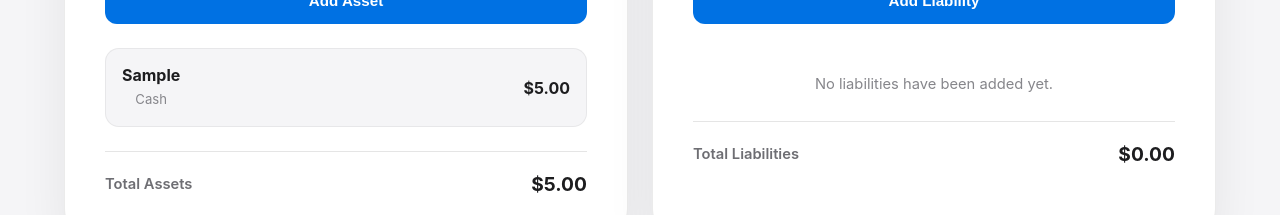
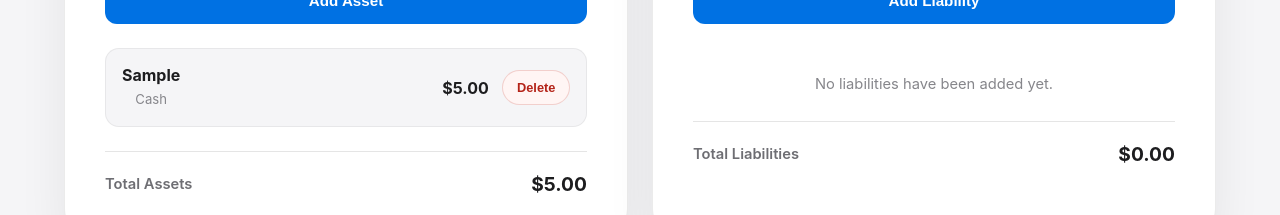
Before and after one commit to fejide/net-worth-calculator, a React (Vite) app: page /net-worth in a window 1280 px wide. Both pictures are taken after typing "Sample", "5" into the empty fields and a click on the button "Add Asset". Shown: the part 982-1197 px from the top of the page. Built offline with nearby package versions, Linux system fonts and the light colour scheme.

Commit message:
feat: add delete buttons for Assets & Liabilities
Signed-off-by: Joshua Brown <97815918+fejide@users.noreply.github.com>

```diff
--- a/src/index.css
+++ b/src/index.css
@@ -696,3 +696,49 @@ main {
     flex-direction: column;
   }
 }
+
+/* =========================================================
+   FINANCE ENTRY ACTIONS - (DELETE BUTTONS FOR ASSETS & LIABILITIES)
+========================================================= */
+
+.entry-actions {
+  display: flex;
+  align-items: center;
+  gap: 0.85rem;
+}
+
+.delete-entry-button {
+  padding: 0.55rem 0.85rem;
+
+  color: #b42318;
+  background-color: #fff5f4;
+
+  border: 1px solid rgba(180, 35, 24, 0.18);
+  border-radius: 999px;
+
+  font-size: 0.8rem;
+  font-weight: 650;
+
+  cursor: pointer;
+
+  transition:
+    background-color 0.2s ease,
+    border-color 0.2s ease,
+    color 0.2s ease,
+    transform 0.2s ease;
+}
+
+.delete-entry-button:hover {
+  color: #ffffff;
+  background-color: #d92d20;
+  border-color: #d92d20;
+
+  transform: translateY(-1px);
+}
+
+@media (max-width: 600px) {
+  .entry-actions {
+    width: 100%;
+    justify-content: space-between;
+  }
+}
--- a/src/pages/NetWorthPage.tsx
+++ b/src/pages/NetWorthPage.tsx
@@ -16,6 +16,20 @@ function NetWorthPage() {
             ...currentLiabilities,
             liability,
         ]);
+    }
+
+    function handleDeleteAsset(assetId: string) {
+        setAssets((currentAssets) =>
+            currentAssets.filter((asset) => asset.id !== assetId)
+        );
+    }
+
+    function handleDeleteLiability(liabilityId: string) {
+        setLiabilities((currentLiabilities) =>
+            currentLiabilities.filter(
+                (liability) => liability.id !== liabilityId
+            )
+        );
     }
 
     const totalAssets = assets.reduce(
@@ -69,15 +83,31 @@ function NetWorthPage() {
                                 </p>
                             ) : (
                                 assets.map((asset) => (
-                                    <div className="finance-entry" key={asset.id}>
+                                    <div
+                                        className="finance-entry"
+                                        key={asset.id}
+                                    >
                                         <div>
                                             <h3>{asset.name}</h3>
                                             <p>{asset.category}</p>
                                         </div>
 
-                                        <strong>
-                                            {formatCurrency(asset.value)}
-                                        </strong>
+                                        <div className="entry-actions">
+                                            <strong>
+                                                {formatCurrency(asset.value)}
+                                            </strong>
+
+                                            <button
+                                                className="delete-entry-button"
+                                                type="button"
+                                                onClick={() =>
+                                                    handleDeleteAsset(asset.id)
+                                                }
+                                                aria-label={`Delete ${asset.name}`}
+                                            >
+                                                Delete
+                                            </button>
+                                        </div>
                                     </div>
                                 ))
                             )}
@@ -117,9 +147,26 @@ function NetWorthPage() {
                                             <p>{liability.category}</p>
                                         </div>
 
-                                        <strong>
-                                            {formatCurrency(liability.value)}
-                                        </strong>
+                                        <div className="entry-actions">
+                                            <strong>
+                                                {formatCurrency(
+                                                    liability.value
+                                                )}
+                                            </strong>
+
+                                            <button
+                                                className="delete-entry-button"
+                                                type="button"
+                                                onClick={() =>
+                                                    handleDeleteLiability(
+                                                        liability.id
+                                                    )
+                                                }
+                                                aria-label={`Delete ${liability.name}`}
+                                            >
+                                                Delete
+                                            </button>
+                                        </div>
                                     </div>
                                 ))
                             )}
```
